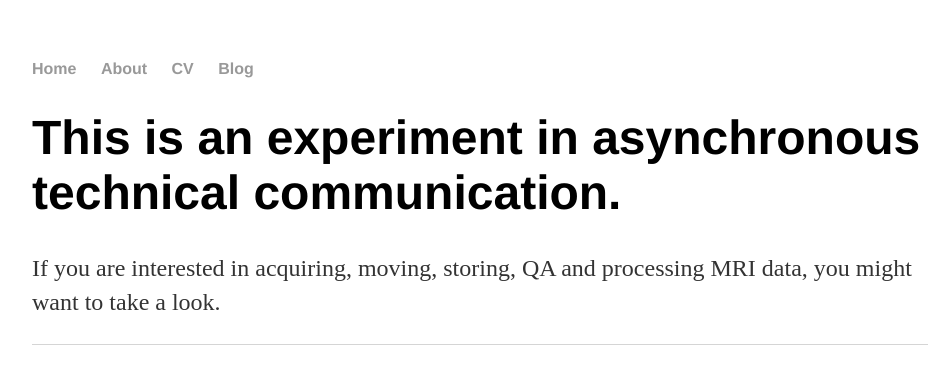
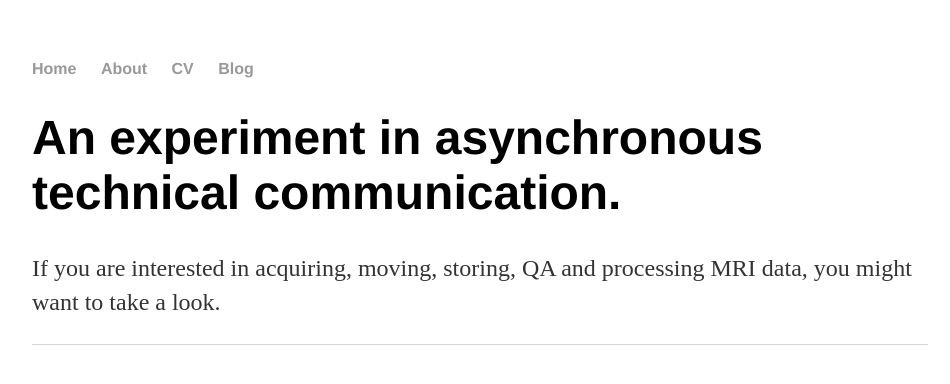
Before and after one commit to rgbussell/rgbussell.github.io, a Jekyll site: the page built from index.html, in a window 1280 px wide. Shown: the top 384 px of the page, without its empty margins (160-1110 px from the left). Built offline with Jekyll 4.4.1, drawn with Linux system fonts in a browser that asks for light colours.

Commit message:
Update index.html

```diff
--- a/index.html
+++ b/index.html
@@ -3,6 +3,6 @@ layout: default
 title: What's this all about?
 ---
 <div class="blurb">
-	<h1>This is an experiment in asynchronous technical communication.</h1>
+	<h1>An experiment in asynchronous technical communication.</h1>
 	<p>If you are interested in acquiring, moving, storing, QA and processing MRI data, you might want to take a look.</p>
 </div><!-- /.blurb -->
```
